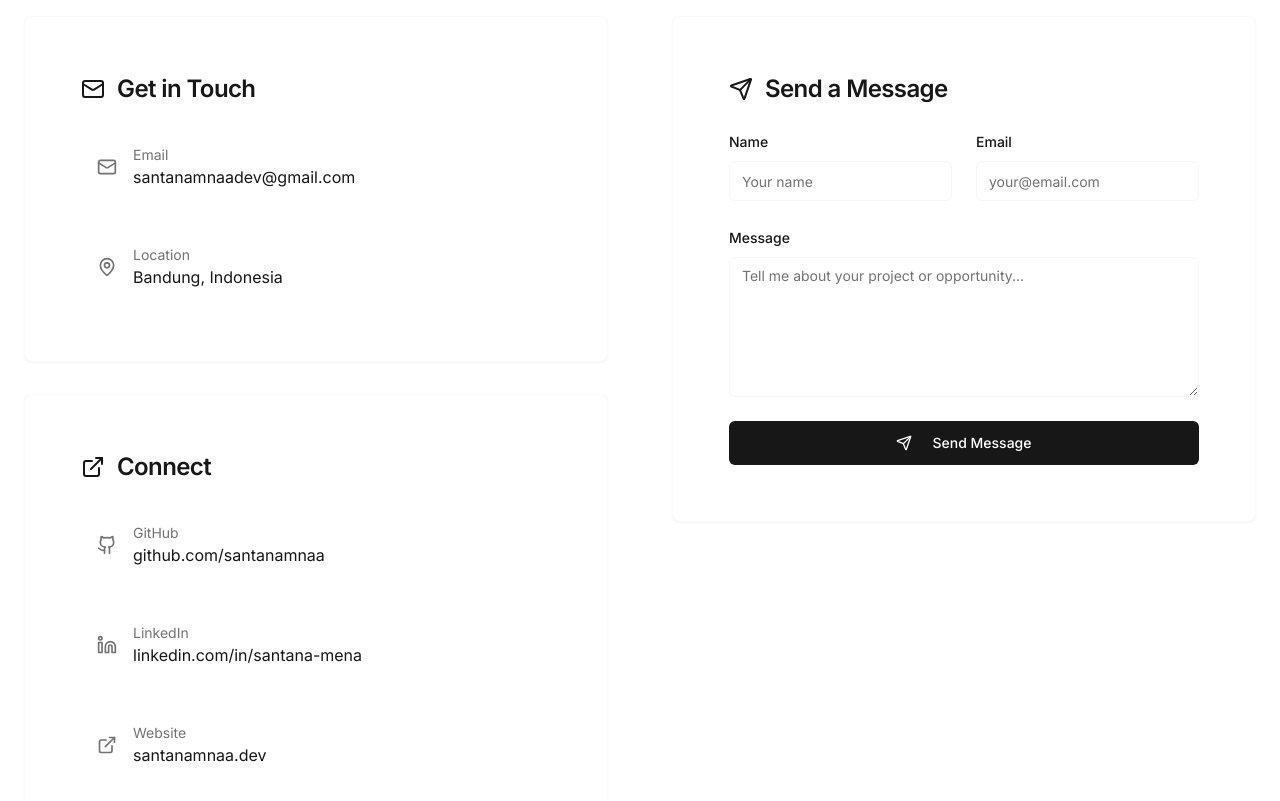
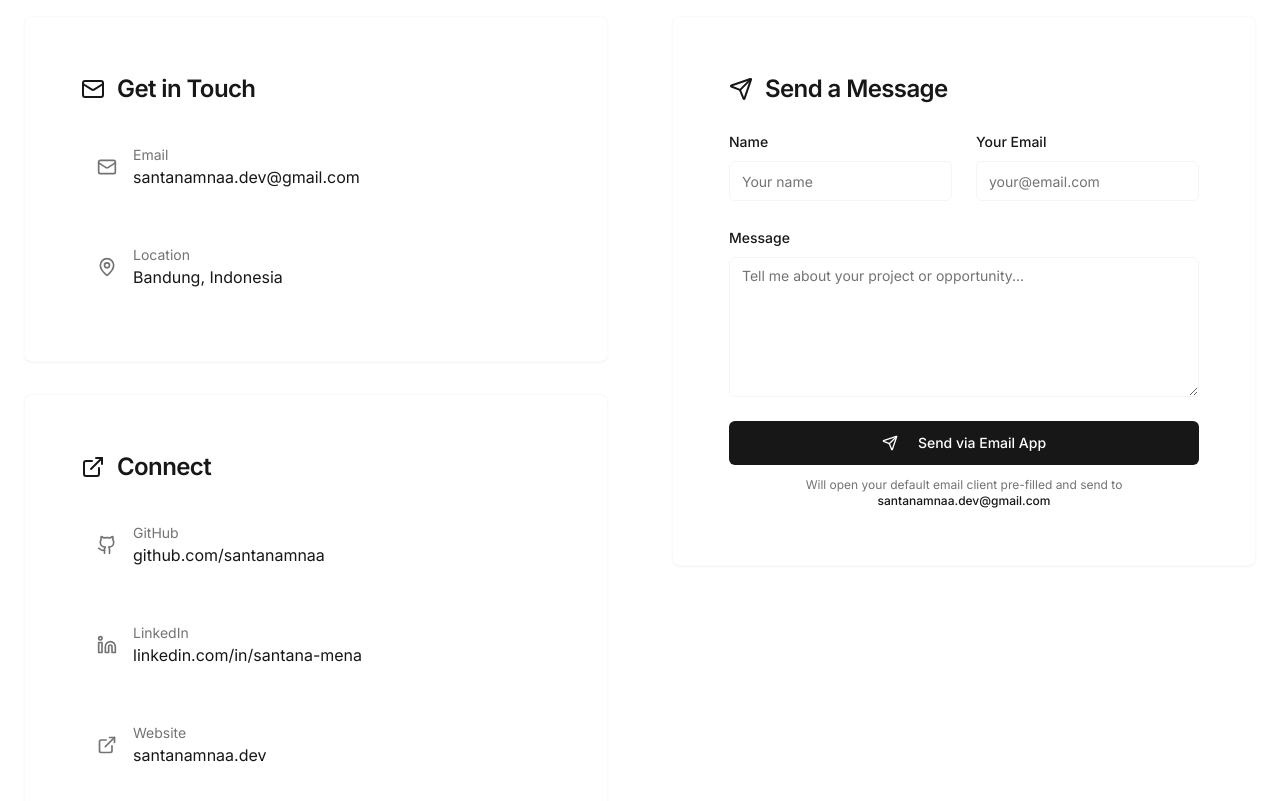
Before and after one commit to santanamnaa/santana-portofolio, a React (Vite) app: page / in a window 1280 px wide. Shown: the part 9960-10761 px from the top of the page. Built offline with nearby package versions, Linux system fonts and the light colour scheme.

Commit message:
fix: replace EmailJS with mailto, update project URLs (DTY & Jaratara), fix email address

```diff
--- a/src/components/Hero.tsx
+++ b/src/components/Hero.tsx
@@ -53,7 +53,7 @@ export const Hero = () => {
             {[
               { icon: Github, href: "https://github.com/santanamnaa", label: "GitHub" },
               { icon: Linkedin, href: "https://linkedin.com/in/santana-mena", label: "LinkedIn" },
-              { icon: Mail, href: "mailto:santanamnaadev@gmail.com", label: "Email" },
+              { icon: Mail, href: "mailto:santanamnaa.dev@gmail.com", label: "Email" },
             ].map(({ icon: Icon, href, label }) => (
               <a
                 key={label}
--- a/src/components/portfolio/Contact.tsx
+++ b/src/components/portfolio/Contact.tsx
@@ -5,24 +5,18 @@ import { Button } from "@/components/ui/button";
 import { Input } from "@/components/ui/input";
 import { Textarea } from "@/components/ui/textarea";
 import { Label } from "@/components/ui/label";
-import { Mail, Phone, MapPin, Github, Linkedin, ExternalLink, Send, CheckCircle } from "lucide-react";
-import { useState, useRef } from "react";
-import { toast } from "sonner";
-import emailjs from '@emailjs/browser';
+import { Mail, MapPin, Github, Linkedin, ExternalLink, Send } from "lucide-react";
+import { useState } from "react";
+
+const TARGET_EMAIL = "santanamnaa.dev@gmail.com";
 
 const contactInfo = [
   {
     icon: Mail,
     label: "Email",
-    value: "santanamnaadev@gmail.com",
-    href: "mailto:santanamnaadev@gmail.com"
+    value: TARGET_EMAIL,
+    href: `mailto:${TARGET_EMAIL}`
   },
-  // {
-  //   icon: Phone,
-  //   label: "Phone",
-  //   value: "+62 823-2187-9086",
-  //   href: "tel:+6282321879086"
-  // },
   {
     icon: MapPin,
     label: "Location",
@@ -53,43 +47,23 @@ const socialLinks = [
 ];
 
 export const Contact = () => {
-  const form = useRef<HTMLFormElement>(null);
   const [formData, setFormData] = useState({
     name: "",
     email: "",
     message: ""
   });
-  const [isSubmitting, setIsSubmitting] = useState(false);
-  const [isSubmitted, setIsSubmitted] = useState(false);
-
-  const handleSubmit = async (e: React.FormEvent) => {
-    e.preventDefault();
-    setIsSubmitting(true);
-    setIsSubmitted(false);
-
-    if (form.current) {
-      try {
-        await emailjs.sendForm(
-          import.meta.env.VITE_EMAILJS_SERVICE_ID,
-          import.meta.env.VITE_EMAILJS_TEMPLATE_ID,
-          form.current,
-          import.meta.env.VITE_EMAILJS_PUBLIC_KEY
-        );
-        setIsSubmitted(true);
-        toast.success("Message sent successfully!");
-        setFormData({ name: "", email: "", message: "" });
-      } catch (error) {
-        console.error("Failed to send message:", error);
-        toast.error("Failed to send message. Please try again later.");
-      } finally {
-        setIsSubmitting(false);
-        setTimeout(() => setIsSubmitted(false), 3000);
-      }
-    }
-  };
 
   const handleChange = (e: React.ChangeEvent<HTMLInputElement | HTMLTextAreaElement>) => {
     setFormData({ ...formData, [e.target.id]: e.target.value });
+  };
+
+  const handleSubmit = (e: React.FormEvent) => {
+    e.preventDefault();
+    const subject = encodeURIComponent(`[Portfolio Contact] From ${formData.name}`);
+    const body = encodeURIComponent(
+      `Hi Santana,\n\nName: ${formData.name}\nEmail: ${formData.email}\n\nMessage:\n${formData.message}`
+    );
+    window.location.href = `mailto:${TARGET_EMAIL}?subject=${subject}&body=${body}`;
   };
 
   return (
@@ -117,10 +91,7 @@ export const Contact = () => {
             <Card className="aceternity-card">
               <CardHeader>
                 <CardTitle className="text-2xl flex items-center gap-3">
-                  <motion.div
-                    whileHover={{ rotate: 360 }}
-                    transition={{ duration: 0.5 }}
-                  >
+                  <motion.div whileHover={{ rotate: 360 }} transition={{ duration: 0.5 }}>
                     <Mail className="h-6 w-6 text-foreground" />
                   </motion.div>
                   Get in Touch
@@ -139,19 +110,13 @@ export const Contact = () => {
                       viewport={{ once: true }}
                       transition={{ duration: 0.2, delay: 0.1 + index * 0.1 }}
                     >
-                      <motion.div
-                        whileHover={{ scale: 1.1 }}
-                        transition={{ duration: 0.2 }}
-                      >
+                      <motion.div whileHover={{ scale: 1.1 }} transition={{ duration: 0.2 }}>
                         <IconComponent className="h-5 w-5 text-muted-foreground" />
                       </motion.div>
                       <div>
                         <div className="text-sm text-muted-foreground">{item.label}</div>
                         {item.href ? (
-                          <a
-                            href={item.href}
-                            className="text-base hover:text-foreground transition-colors"
-                          >
+                          <a href={item.href} className="text-base hover:text-foreground transition-colors">
                             {item.value}
                           </a>
                         ) : (
@@ -167,10 +132,7 @@ export const Contact = () => {
             <Card className="aceternity-card">
               <CardHeader>
                 <CardTitle className="text-2xl flex items-center gap-3">
-                  <motion.div
-                    whileHover={{ rotate: 360 }}
-                    transition={{ duration: 0.5 }}
-                  >
+                  <motion.div whileHover={{ rotate: 360 }} transition={{ duration: 0.5 }}>
                     <ExternalLink className="h-6 w-6 text-foreground" />
                   </motion.div>
                   Connect
@@ -189,10 +151,7 @@ export const Contact = () => {
                       viewport={{ once: true }}
                       transition={{ duration: 0.2, delay: 0.2 + index * 0.1 }}
                     >
-                      <motion.div
-                        whileHover={{ scale: 1.1 }}
-                        transition={{ duration: 0.2 }}
-                      >
+                      <motion.div whileHover={{ scale: 1.1 }} transition={{ duration: 0.2 }}>
                         <IconComponent className="h-5 w-5 text-muted-foreground" />
                       </motion.div>
                       <div>
@@ -213,7 +172,7 @@ export const Contact = () => {
             </Card>
           </motion.div>
 
-          {/* Contact Form */}
+          {/* Contact Form — uses mailto to avoid backend setup */}
           <motion.div
             initial={{ opacity: 0, x: 40 }}
             whileInView={{ opacity: 1, x: 0 }}
@@ -223,17 +182,14 @@ export const Contact = () => {
             <Card className="aceternity-card">
               <CardHeader>
                 <CardTitle className="text-2xl flex items-center gap-3">
-                  <motion.div
-                    whileHover={{ rotate: 360 }}
-                    transition={{ duration: 0.5 }}
-                  >
+                  <motion.div whileHover={{ rotate: 360 }} transition={{ duration: 0.5 }}>
                     <Send className="h-6 w-6 text-foreground" />
                   </motion.div>
                   Send a Message
                 </CardTitle>
               </CardHeader>
               <CardContent>
-                <form ref={form} onSubmit={handleSubmit} className="space-y-6">
+                <form onSubmit={handleSubmit} className="space-y-6">
                   <div className="grid grid-cols-1 md:grid-cols-2 gap-6">
                     <motion.div
                       initial={{ opacity: 0, y: 20 }}
@@ -244,7 +200,6 @@ export const Contact = () => {
                       <Label htmlFor="name">Name</Label>
                       <Input
                         id="name"
-                        name="user_name"
                         value={formData.name}
                         onChange={handleChange}
                         placeholder="Your name"
@@ -258,10 +213,9 @@ export const Contact = () => {
                       viewport={{ once: true }}
                       transition={{ delay: 0.2 }}
                     >
-                      <Label htmlFor="email">Email</Label>
+                      <Label htmlFor="email">Your Email</Label>
                       <Input
                         id="email"
-                        name="user_email"
                         type="email"
                         value={formData.email}
                         onChange={handleChange}
@@ -280,7 +234,6 @@ export const Contact = () => {
                     <Label htmlFor="message">Message</Label>
                     <Textarea
                       id="message"
-                      name="message"
                       value={formData.message}
                       onChange={handleChange}
                       placeholder="Tell me about your project or opportunity..."
@@ -294,39 +247,16 @@ export const Contact = () => {
                     viewport={{ once: true }}
                     transition={{ delay: 0.5 }}
                   >
-                    <motion.div
-                      whileHover={{ scale: 1.02 }}
-                      whileTap={{ scale: 0.98 }}
-                    >
-                      <Button
-                        type="submit"
-                        size="lg"
-                        className="aceternity-button w-full"
-                        disabled={isSubmitting || isSubmitted}
-                      >
-                        {isSubmitting ? (
-                          <>
-                            <motion.div
-                              animate={{ rotate: 360 }}
-                              transition={{ duration: 1, repeat: Infinity }}
-                            >
-                              <Send className="h-5 w-5 mr-3" />
-                            </motion.div>
-                            Sending...
-                          </>
-                        ) : isSubmitted ? (
-                          <>
-                            <CheckCircle className="h-5 w-5 mr-3" />
-                            Message Sent!
-                          </>
-                        ) : (
-                          <>
-                            <Send className="h-5 w-5 mr-3" />
-                            Send Message
-                          </>
-                        )}
+                    <motion.div whileHover={{ scale: 1.02 }} whileTap={{ scale: 0.98 }}>
+                      <Button type="submit" size="lg" className="aceternity-button w-full">
+                        <Send className="h-5 w-5 mr-3" />
+                        Send via Email App
                       </Button>
                     </motion.div>
+                    <p className="text-xs text-muted-foreground mt-3 text-center">
+                      Will open your default email client pre-filled and send to{" "}
+                      <span className="text-foreground font-medium">{TARGET_EMAIL}</span>
+                    </p>
                   </motion.div>
                 </form>
               </CardContent>
--- a/src/pages/ContactPage.tsx
+++ b/src/pages/ContactPage.tsx
@@ -21,16 +21,16 @@ import {
   Clock,
   Globe
 } from "lucide-react";
-import { useState, useRef } from "react";
-import emailjs from "@emailjs/browser";
-import { toast } from "sonner";
+import { useState } from "react";
+
+const TARGET_EMAIL = "santanamnaa.dev@gmail.com";
 
 const contactInfo = [
   {
     icon: Mail,
     label: "Primary Email",
-    value: "santanamnaadev@gmail.com",
-    href: "mailto:santanamnaadev@gmail.com",
+    value: TARGET_EMAIL,
+    href: `mailto:${TARGET_EMAIL}`,
     description: "Business inquiries & collaboration"
   },
   // {
@@ -123,35 +123,28 @@ const serviceAreas = [
 ];
 
 const ContactPage = () => {
-  const form = useRef<HTMLFormElement>(null);
+  const [formData, setFormData] = useState({
+    name: "",
+    email: "",
+    subject: "",
+    projectType: "",
+    message: ""
+  });
   const [isSubmitting, setIsSubmitting] = useState(false);
+
+  const handleChange = (e: React.ChangeEvent<HTMLInputElement | HTMLTextAreaElement | HTMLSelectElement>) => {
+    setFormData({ ...formData, [e.target.id]: e.target.value });
+  };
 
   const sendEmail = (e: React.FormEvent) => {
     e.preventDefault();
-
-    if (!form.current) return;
-
     setIsSubmitting(true);
-    toast.info("Sending your message...");
-
-    const serviceID = import.meta.env.VITE_EMAILJS_SERVICE_ID;
-    const templateID = import.meta.env.VITE_EMAILJS_TEMPLATE_ID;
-    const publicKey = import.meta.env.VITE_EMAILJS_PUBLIC_KEY;
-
-    emailjs.sendForm(serviceID, templateID, form.current, publicKey)
-      .then(
-        () => {
-          toast.success("Message sent successfully!");
-          form.current?.reset();
-        },
-        (error) => {
-          toast.error("Failed to send message. Please try again later.");
-          console.error("EmailJS error:", error);
-        },
-      )
-      .finally(() => {
-        setIsSubmitting(false);
-      });
+    const subjectLine = encodeURIComponent(`[Portfolio] ${formData.subject || 'Contact from ' + formData.name}`);
+    const bodyText = encodeURIComponent(
+      `Name: ${formData.name}\nEmail: ${formData.email}\nProject Type: ${formData.projectType || 'N/A'}\n\nMessage:\n${formData.message}`
+    );
+    window.location.href = `mailto:${TARGET_EMAIL}?subject=${subjectLine}&body=${bodyText}`;
+    setIsSubmitting(false);
   };
 
   return (
@@ -206,23 +199,25 @@ const ContactPage = () => {
                     </p>
                   </CardHeader>
                   <CardContent className="space-y-6">
-                    <form ref={form} onSubmit={sendEmail} className="space-y-4">
+                    <form onSubmit={sendEmail} className="space-y-4">
                       <div className="grid grid-cols-1 md:grid-cols-2 gap-4">
                         <div className="space-y-2">
                           <Label htmlFor="name">Full Name</Label>
                           <Input
                             id="name"
-                            name="user_name"
+                            value={formData.name}
+                            onChange={handleChange}
                             placeholder="Your full name"
                             required
                           />
                         </div>
                         <div className="space-y-2">
-                          <Label htmlFor="email">Email Address</Label>
+                          <Label htmlFor="email">Your Email</Label>
                           <Input
                             id="email"
-                            name="user_email"
                             type="email"
+                            value={formData.email}
+                            onChange={handleChange}
                             placeholder="your.email@example.com"
                             required
                           />
@@ -233,7 +228,8 @@ const ContactPage = () => {
                         <Label htmlFor="subject">Subject</Label>
                         <Input
                           id="subject"
-                          name="subject"
+                          value={formData.subject}
+                          onChange={handleChange}
                           placeholder="Project inquiry, collaboration, etc."
                           required
                         />
@@ -243,7 +239,8 @@ const ContactPage = () => {
                         <Label htmlFor="projectType">Project Type</Label>
                         <select
                           id="projectType"
-                          name="project_type"
+                          value={formData.projectType}
+                          onChange={handleChange}
                           className="w-full p-2 border border-border rounded-md bg-background"
                         >
                           <option value="">Select project type...</option>
@@ -259,7 +256,8 @@ const ContactPage = () => {
                         <Label htmlFor="message">Message</Label>
                         <Textarea
                           id="message"
-                          name="message"
+                          value={formData.message}
+                          onChange={handleChange}
                           placeholder="Tell me about your project, timeline, budget, and any specific requirements..."
                           rows={6}
                           required
@@ -268,8 +266,12 @@ const ContactPage = () => {
 
                       <Button type="submit" size="lg" className="w-full gap-2" disabled={isSubmitting}>
                         <Send className="h-5 w-5" />
-                        {isSubmitting ? "Sending..." : "Send Message"}
+                        {isSubmitting ? "Opening email app..." : "Send via Email App"}
                       </Button>
+                      <p className="text-xs text-muted-foreground text-center">
+                        Will open your email client pre-filled and send to{" "}
+                        <span className="text-foreground font-medium">{TARGET_EMAIL}</span>
+                      </p>
                     </form>
                   </CardContent>
                 </Card>
@@ -346,7 +348,7 @@ const ContactPage = () => {
                 {/* Quick Actions */}
                 <div className="space-y-3">
                   <Button size="lg" className="w-full gap-2" asChild>
-                    <a href="mailto:santanamnaa.dev@gmail.com">
+                    <a href={`mailto:${TARGET_EMAIL}`}>
                       <Mail className="h-5 w-5" />
                       Email Me
                     </a>
```
Also changed, not shown: src/pages/Projects.tsx (+17 -17 lines).
